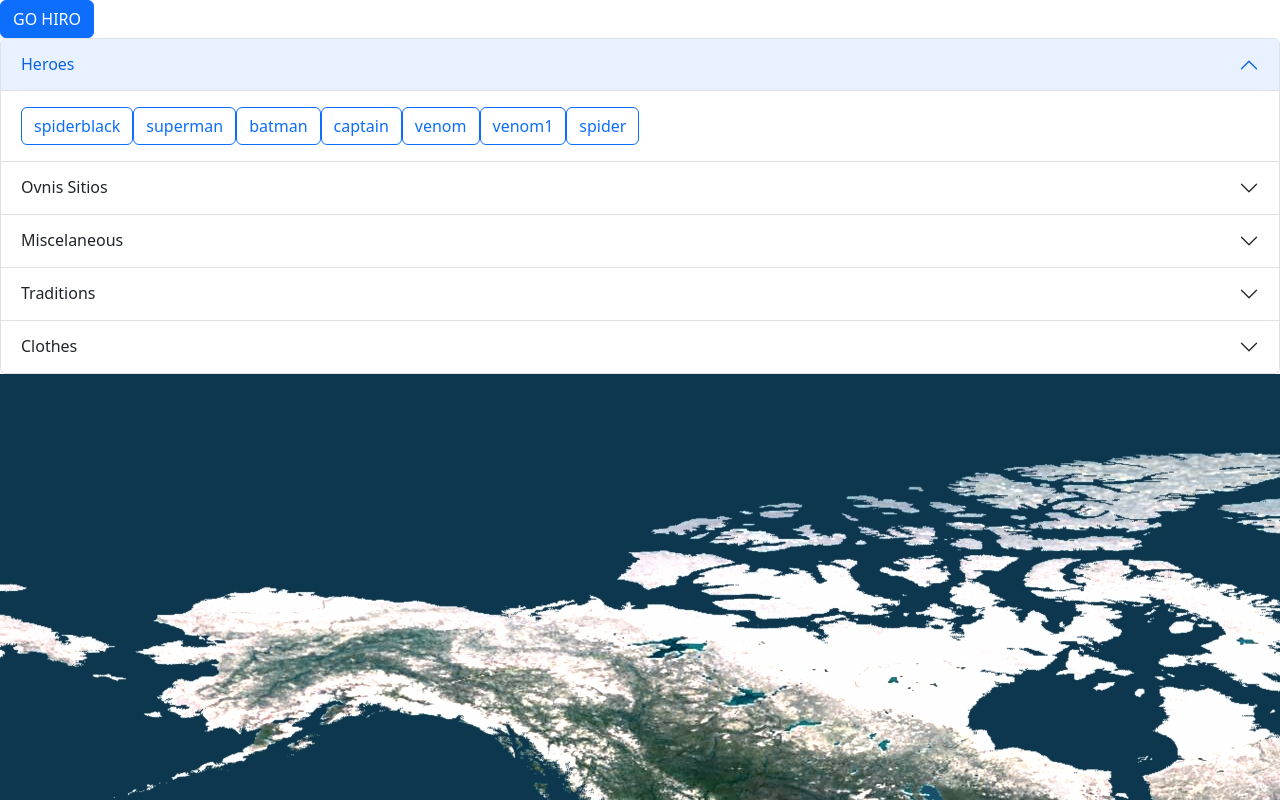
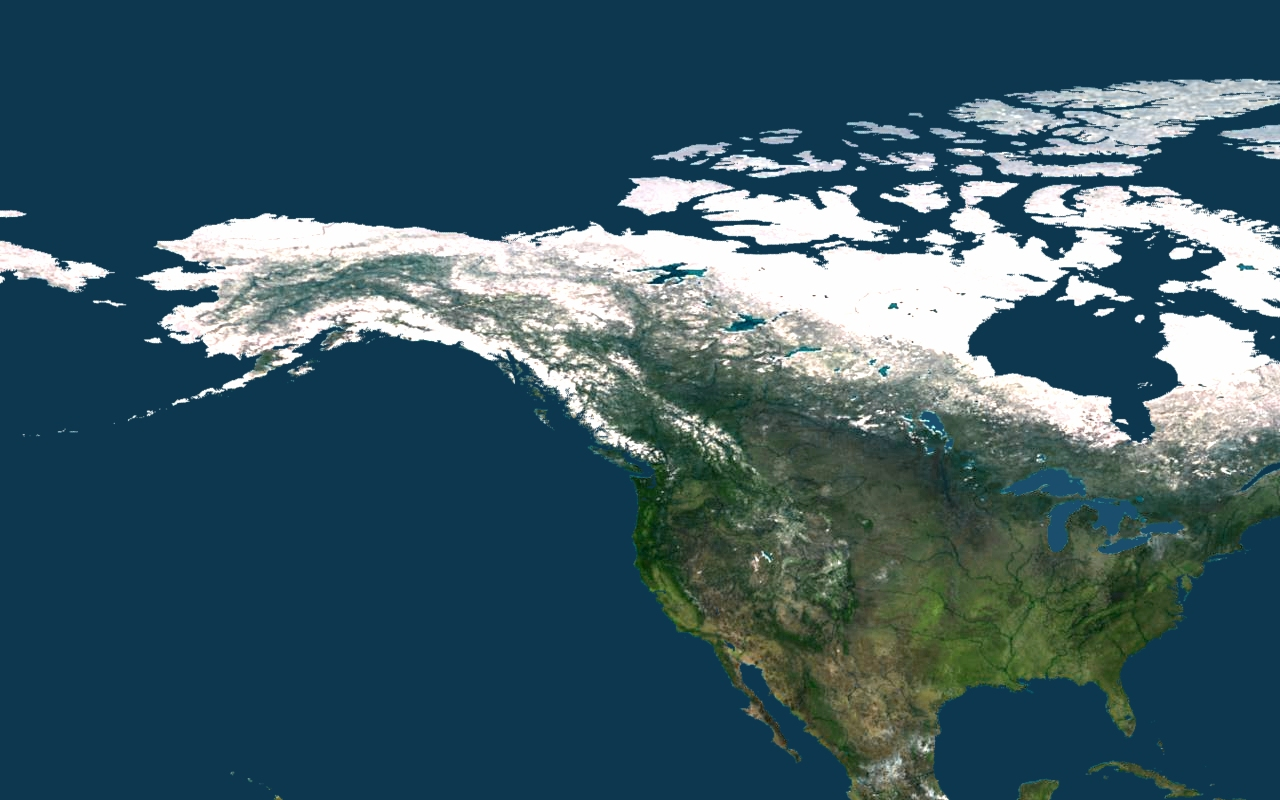
Before and after one commit to JoseLuisLanda/visualizr, an Angular app: page / in a window 1280 px wide. Shown: the top 800 px of the page. Built offline with nearby package versions, Linux system fonts and the light colour scheme.

Commit message:
removing bar header

```diff
--- a/src/app/app.component.html
+++ b/src/app/app.component.html
@@ -1,6 +1,6 @@
 
-<a class="btn btn-primary" routerLink="/afelement">GO HIRO</a>
-<app-arheader (changeModel)="receiveModel($event)"></app-arheader>
+<!--a class="btn btn-primary" routerLink="/afelement">GO HIRO</a>
+<app-arheader (changeModel)="receiveModel($event)"></app-arheader-->
 <div class="demo" style="background: linear-gradient(#ffffff, #ada996); overflow: hidden;">
     <app-afelement></app-afelement>
     <!--app-arelement [item]="itemAR"></app-arelement-->
```
